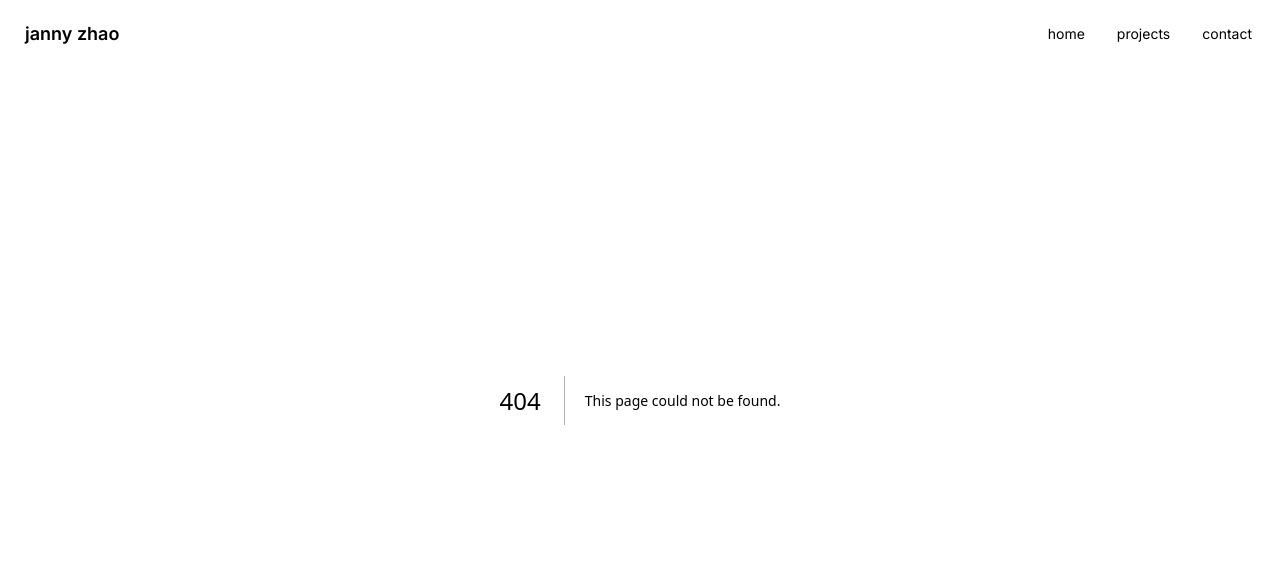
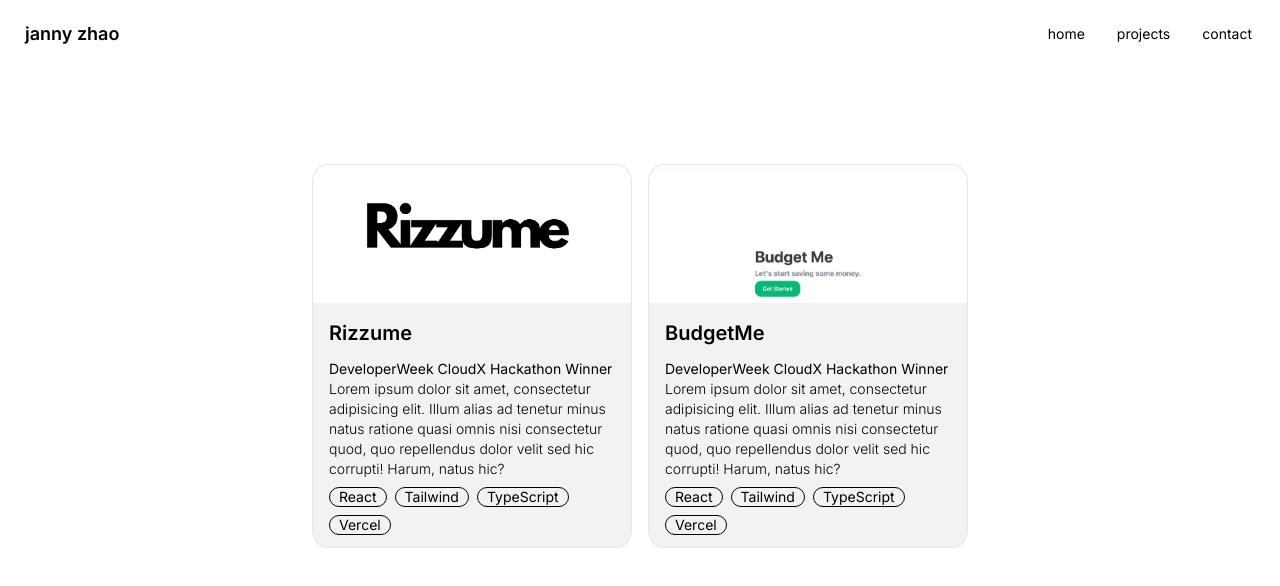
Before and after one commit to jannyzhao/website, a Next.js app: page /projects in a window 1280 px wide. Before the commit this address had no page. Shown: the top 586 px of the page. Built offline with nearby package versions, Linux system fonts and the light colour scheme.

Commit message:
Finish home page and create project cards

```diff
--- a/app/page.tsx
+++ b/app/page.tsx
@@ -1,18 +1,36 @@
 import jannyPhoto from "@/public/images/janny-photo.png";
 import Image from "next/image";
+
 export default function Home() {
   return (
-    <div className="flex justify-center items-center h-screen">
-      <div className="flex">
+    <div className="flex justify-center items-center p-4 md:pt-24">
+      <div className="flex flex-col items-center md:flex-row justify-center gap-20 max-w-xl">
         <div>
           <div className="avatar online">
-            <div className="w-30 md:w-45 xl:w-60 rounded-full">
+            <div className="w-60 md:w-45 lg:w-60 rounded-full">
               <Image alt="janny-photo" src={jannyPhoto} />
             </div>
           </div>
           {/* <span className="badge">Software Engineer</span> */}
         </div>
-        <div>Hi there! </div>
+        <div className="gap-4 text-center">
+          <h1 className="font-sans text-xl gap-4 mb-4">
+            Hi there! I&apos;m Janny 👋
+          </h1>
+          <p className="mb-4">
+            I&apos;m a software engineer with a background in tech recruiting.
+            I&apos;m passionate about creating tools that help make
+            people&apos;s lives easier. When I&apos;m not coding, I enjoy doing
+            yoga 🧘‍♀️ and going hiking.
+          </p>
+          <p>
+            Feel free to checkout my projects{" "}
+            <a href="/projects" className="link link-success">
+              here
+            </a>
+            .
+          </p>
+        </div>
       </div>
     </div>
   );
--- /dev/null
+++ b/app/projects/page.tsx
@@ -0,0 +1,40 @@
+import Image from "next/image";
+import rizzume from "@/public/images/rizzume.png";
+import budgetMe from "@/public/images/budget-me.png";
+import ProjectCard from "@/components/ProjectCard";
+
+export default function Projects() {
+  return (
+    <div className="flex items-center justify-center p-4 md:p-24 gap-4 flex-col md:flex-row">
+      <ProjectCard
+        image={rizzume}
+        title="Rizzume"
+        body={
+          <>
+            <b className="font-heavy">DeveloperWeek CloudX Hackathon Winner</b>{" "}
+            Lorem ipsum dolor sit amet, consectetur adipisicing elit. Illum
+            alias ad tenetur minus natus ratione quasi omnis nisi consectetur
+            quod, quo repellendus dolor velit sed hic corrupti! Harum, natus
+            hic?
+          </>
+        }
+        badges={["React", "Tailwind", "TypeScript", "Vercel"]}
+      />
+
+      <ProjectCard
+        image={budgetMe}
+        title="BudgetMe"
+        body={
+          <>
+            <b className="font-heavy">DeveloperWeek CloudX Hackathon Winner</b>{" "}
+            Lorem ipsum dolor sit amet, consectetur adipisicing elit. Illum
+            alias ad tenetur minus natus ratione quasi omnis nisi consectetur
+            quod, quo repellendus dolor velit sed hic corrupti! Harum, natus
+            hic?
+          </>
+        }
+        badges={["React", "Tailwind", "TypeScript", "Vercel"]}
+      />
+    </div>
+  );
+}
--- a/components/Navbar.tsx
+++ b/components/Navbar.tsx
@@ -1,20 +1,22 @@
+import Link from "next/link";
+
 export default function Navbar() {
   return (
     <div>
-      <div className="fixed navbar bg-base-100">
+      <div className="navbar bg-base-100">
         <div className="flex-1">
           <a className="btn btn-ghost lowercase text-lg">Janny Zhao</a>
         </div>
         <div className="flex-none">
           <ul className="menu menu-horizontal px-1 lowercase">
             <li>
-              <a>Home</a>
+              <Link href="/">Home</Link>
             </li>
             <li>
-              <a>Projects</a>
+              <Link href="/projects">Projects</Link>
             </li>
             <li>
-              <a>Contact</a>
+              <Link href="/contact">Contact</Link>
             </li>
           </ul>
         </div>
--- /dev/null
+++ b/components/ProjectCard.tsx
@@ -0,0 +1,32 @@
+import Image, { StaticImageData } from "next/image";
+
+interface CardProps {
+  image: StaticImageData;
+  title: string;
+  body: React.ReactNode;
+  badges: string[];
+}
+
+export default function ProjectCard({ image, title, body, badges }: CardProps) {
+  return (
+    <div className="card card-compact max-w-xs bg-base-200 h-96 border">
+      <figure>
+        <Image alt="" src={image} className="object-cover h-44" />
+      </figure>
+      <div className="card-body overflow-auto">
+        <h2 className="card-title text-md">{title}</h2>
+        <p className="font-light">{body}</p>
+        <ul className="card-actions">
+          {badges.map((badge) => (
+            <li className="badge badge-outline" key={badge}>
+              {badge}
+            </li>
+          ))}
+        </ul>
+        <div className="flex justify-end pt-4">
+          <button className="btn btn-primary btn-sm">Check it out!</button>
+        </div>
+      </div>
+    </div>
+  );
+}
```
Also changed, not shown: public/images/budget-me.png (added), public/images/rizzume.png (added).
